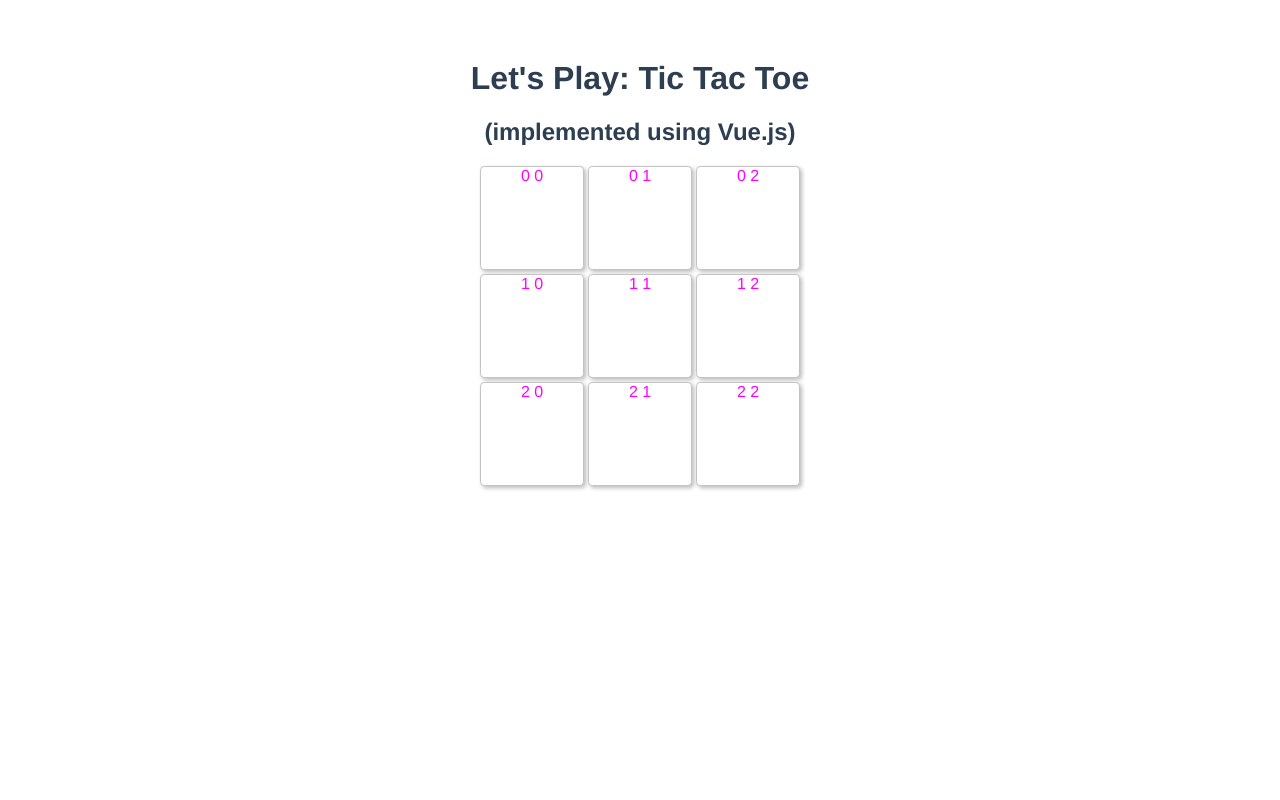
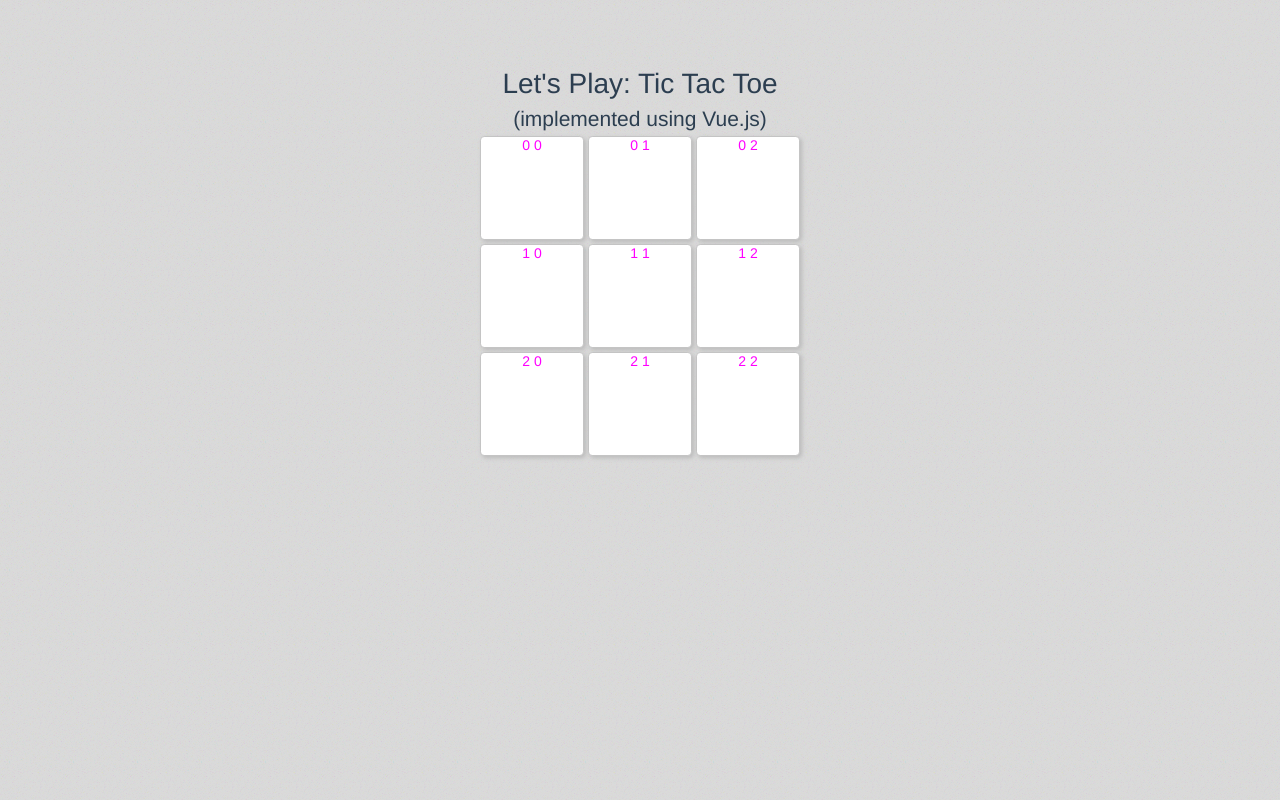
Before and after one commit to aioooi/tictactoe-vue, a Vue app: page / in a window 1280 px wide. Built offline with nearby package versions, Linux system fonts and the light colour scheme.

Commit message:
add global css styles

```diff
--- /dev/null
+++ b/public/global.css
@@ -0,0 +1,49 @@
+html, body {
+	position: relative;
+	width: 100%;
+  height: 100%;
+  background: url('pattern.png') repeat #d8d8d8;
+}
+
+body {
+	color: #777;
+	margin: 0;
+	padding: 8px;
+	box-sizing: border-box;
+  font-family: -apple-system, BlinkMacSystemFont, "Segoe UI", Roboto, Oxygen-Sans, Ubuntu,
+  Cantarell, "Helvetica Neue", sans-serif;
+  font-size: 14px;
+  text-align: center;
+}
+
+a {
+	color: rgb(0,100,200);
+	text-decoration: none;
+}
+
+a:hover {
+	text-decoration: underline;
+}
+
+a:visited {
+	color: rgb(0,80,160);
+}
+
+h1 {
+  font-weight: 100;
+  size: 16px;
+  margin: 0.8eM auto 0.25eM;
+}
+
+h2 {
+  font-weight: 100;
+  size: 10px;
+  margin: 0.25eM auto;
+}
+
+input {
+	font-family: inherit;
+	font-size: inherit;
+	padding: 0.4em;
+	margin: 0 0 0.5em 0;
+}
--- a/public/index.html
+++ b/public/index.html
@@ -5,6 +5,7 @@
     <meta http-equiv="X-UA-Compatible" content="IE=edge">
     <meta name="viewport" content="width=device-width,initial-scale=1.0">
     <link rel="icon" href="<%= BASE_URL %>favicon.ico">
+    <link rel="stylesheet" href="<%= BASE_URL %>global.css">
     <title><%= htmlWebpackPlugin.options.title %></title>
   </head>
   <body>
```
Also changed, not shown: public/pattern.png (added).
